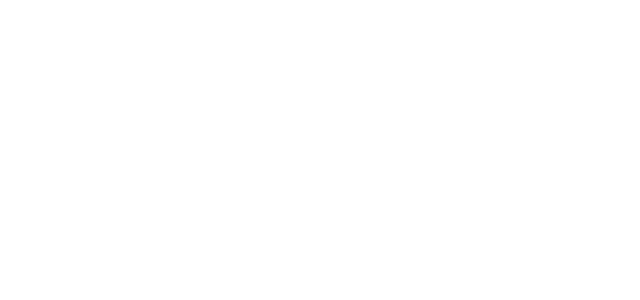
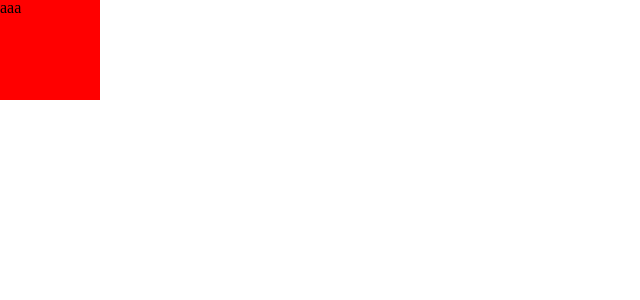
Before and after one commit to parkjunoo/todo-list-react-typescript, a React (Create React App) app: page / in a window 1280 px wide. Shown: the top 300 px of the page, without its empty margins (0-640 px from the left). Built offline with nearby package versions, Linux system fonts and the light colour scheme.

Commit message:
fix: eslint 제거

```diff
--- a/src/pages/MainPage/MainPage.styled.ts
+++ b/src/pages/MainPage/MainPage.styled.ts
@@ -1,5 +1,5 @@
 export interface DefaultTheme {
-    dark: {};
-    light: {};
-    response: {};
+  dark: {};
+  light: {};
+  response: {};
 }
--- a/src/pages/MainPage/MainPage.tsx
+++ b/src/pages/MainPage/MainPage.tsx
@@ -1,14 +1,10 @@
-// import PropTypes from 'prop-types';
-
 const MainPage = () => {
-    const aaa = "";
-    return (
-        <div>
-        </div>
-    );
+  const aaa = '';
+  return (
+    <>
+      <div style={{ width: 100, height: 100, backgroundColor: 'red' }}>aaa</div>
+    </>
+  );
 };
 
-// MainPage.propTypes = {
-//     };
-
 export default MainPage;
--- a/tsconfig.json
+++ b/tsconfig.json
@@ -20,6 +20,8 @@
     "noEmit": true,
     "jsx": "react-jsx"
   },
+
+
   "include": [
     "src"
   ]
```
Also changed, not shown: .eslintrc.js (deleted), 1 other file (tests, documents, lock files or other folders).
